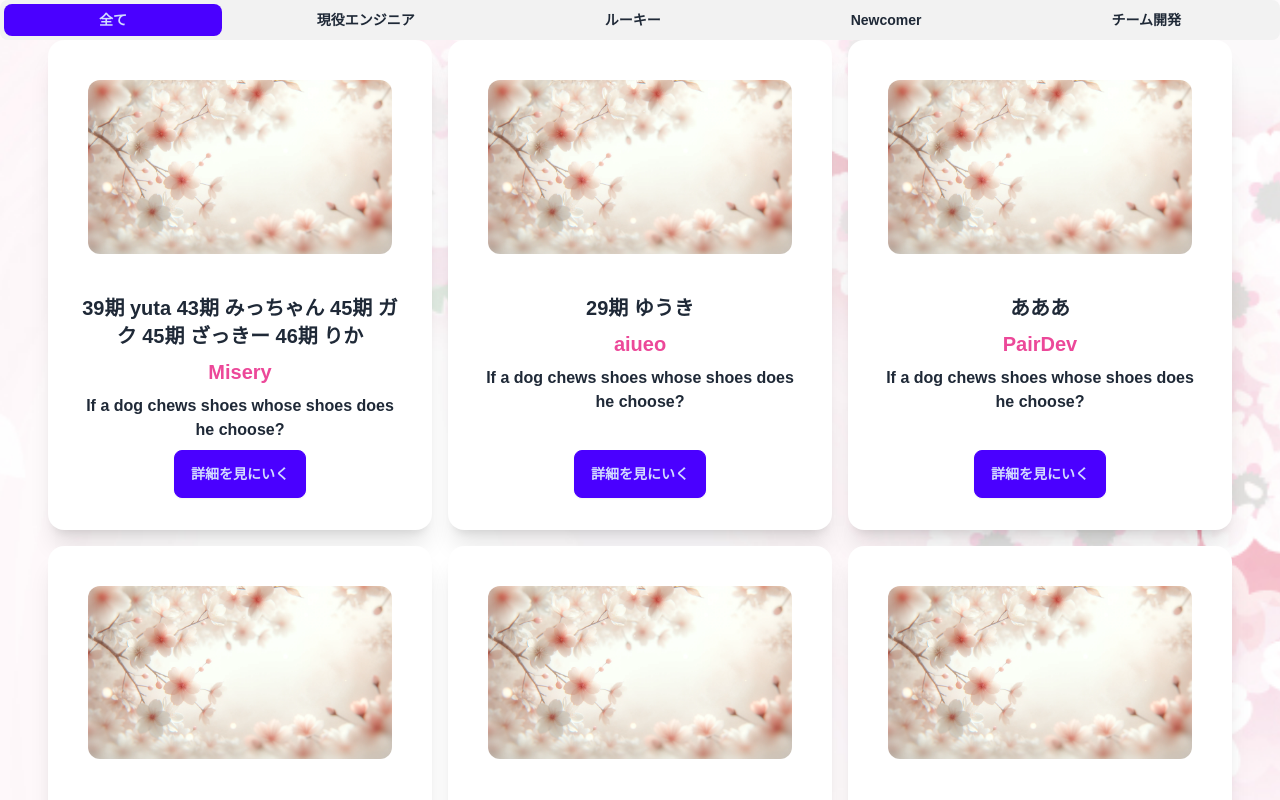
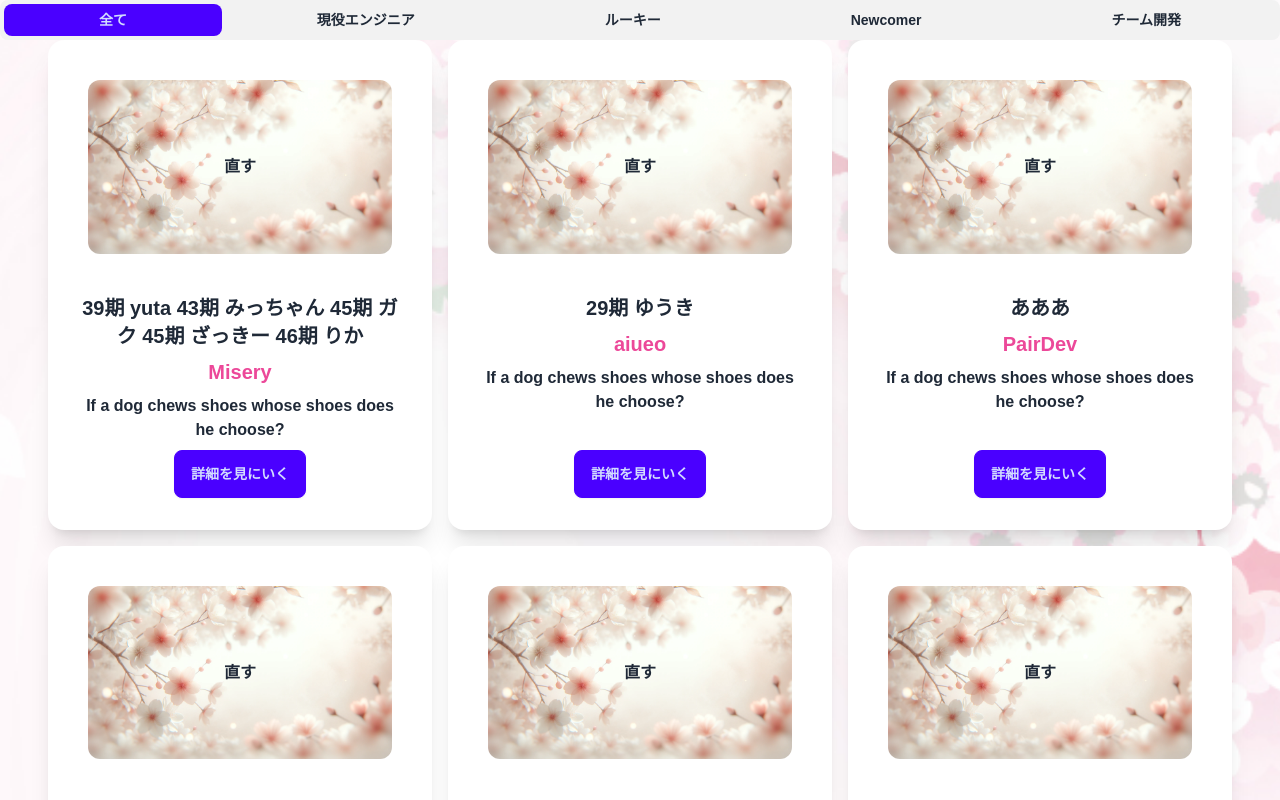
Before and after one commit to zakkiiy/runteq_fes_vol4, a Next.js app: page /apps in a window 1280 px wide. Shown: the top 800 px of the page. Built offline with nearby package versions, Linux system fonts and the light colour scheme; a web font is replaced by a local one.

Commit message:
全体的なビューの修正

```diff
--- a/src/app/apps/page.js
+++ b/src/app/apps/page.js
@@ -40,8 +40,8 @@ const App = () => {
                       className="rounded-xl"
                     />
                       <div className="absolute top-0 left-0 w-full h-full flex justify-center items-center bg-black bg-opacity-0 hover:bg-opacity-50 rounded-xl transition-all">
-                        <p className="text-black text-xl hidden hover z-10">クリックするとアプリを触れるよ</p>
-            </div>
+                        直す
+                      </div>
                   </div>
                 </Link>
               </div>
--- a/src/app/globals.css
+++ b/src/app/globals.css
@@ -14,3 +14,9 @@
     white-space: nowrap;
   }
 }
+
+@media screen and (max-width: 375px) {
+  .message {
+    white-space: pre-line;
+  }
+}
--- a/src/app/page.js
+++ b/src/app/page.js
@@ -8,7 +8,7 @@ import { useRouter } from 'next/navigation'
 
 export default function Home() {
   const [dimensions, setDimensions] = useState({ width: 0, height: 0 });
-  const message = "ようこそ、RUNTEQ祭へ";
+  const message = "ようこそ、\nRUNTEQ祭へ";
   const router = useRouter();
 
   const joinHandleClick = () => {
@@ -37,7 +37,7 @@ export default function Home() {
         colors={['#FFC0CB', '#FFB6C1', '#FF69B4']}
       />
       <div className="text-center p-12">
-        <h1 className="text-4xl font-bold text-black">
+        <h1 className="text-4xl font-bold text-black message">
           {message.split("").map((char, index) => (
             <span key={index} className="inline-block opacity-0 animate-slide-in" style={{ animationDelay: `${index * 0.1}s` }}>
               {char}
@@ -46,7 +46,6 @@ export default function Home() {
         </h1>
       </div>
       <div className="relative w-full h-full min-h-screen bg-white flex justify-center items-center">
-      {/* ...（他のコンテンツ） */}
         <button
           onClick={joinHandleClick}
           className="btn bg-pink-500 text-white rounded-full btn-lg"
```
